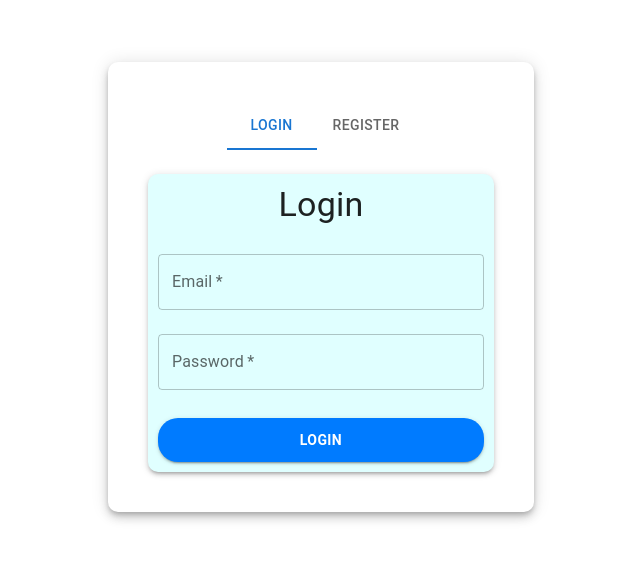
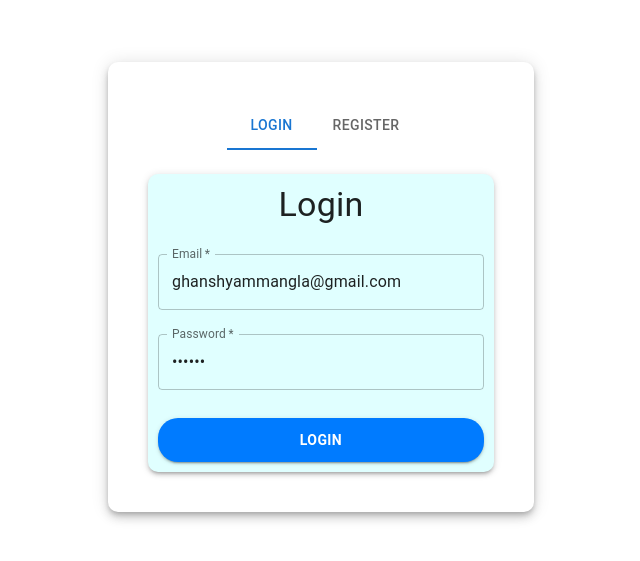
Before and after one commit to Ghanshyam4444/social-media-frontend, a React (Vite) app: page /login in a window 1280 px wide. Shown: the part 113-674 px from the top of the page, without its empty margins (319-959 px from the left). Built offline with nearby package versions, Linux system fonts and the light colour scheme; no server answers.

Commit message:
file changes

```diff
--- a/src/components/loginComponent/LoginComponent.jsx
+++ b/src/components/loginComponent/LoginComponent.jsx
@@ -13,8 +13,8 @@ import { useNavigate } from "react-router-dom";
 
 const LoginComponent = () => {
   const [userDetail, setUserDetail] = useState({
-    email: "",
-    password: "",
+    email: "ghanshyammangla@gmail.com",
+    password: "mangla",
   });
   const { storeTokenInLS, API } = useAuth();
   const navigate = useNavigate();
```
